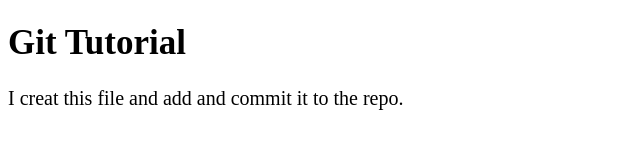
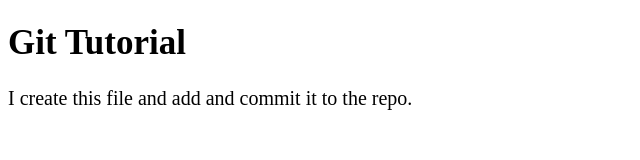
Before and after one commit to dev-yashraj52/first-repo, a plain HTML site: page index.html in a window 1280 px wide. Shown: the full height of the page, 0-640 px from the left. Drawn offline with Linux system fonts and the light colour scheme.

Commit message:
fix p text spelling

```diff
--- a/index.html
+++ b/index.html
@@ -10,7 +10,7 @@
 
 <body>
     <h1>Git Tutorial</h1>
-    <p>I creat this file and add and commit it to the repo.</p>
+    <p>I create this file and add and commit it to the repo.</p>
 </body>
 
 </html>
```
